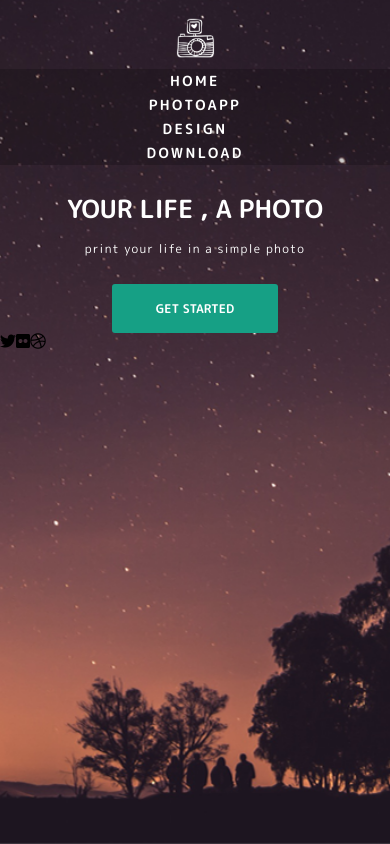
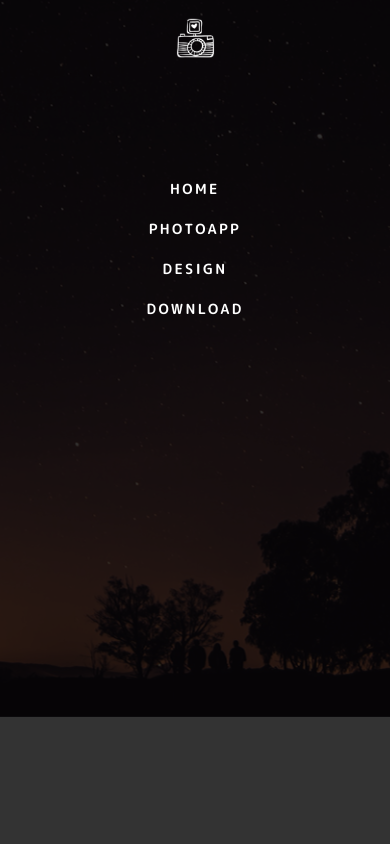
Before and after one commit to wyrwat/your_life_a_photo, a website: page index.html in a window 390 px wide. Both pictures are taken after a click on the item 194 px from the left and 39 px from the top of the page. Drawn offline with Linux system fonts and the light colour scheme.

Commit message:
add mobile menu

```diff
--- a/index.html
+++ b/index.html
@@ -13,7 +13,8 @@
 </head>
 
 <body>
-    <section class="home flex-wrapper">
+    <section class="home">
+        <div class="home__wrapper flex-wrapper">
             <ul class="home__menu flex-wrapper">
                 <li class="menu__item">
                     <h4>home</h4>
@@ -41,6 +42,7 @@
                 <i class="fab fa-flickr"></i>
                 <i class="fab fa-dribbble"></i>
             </div>
+        </div>
     </section>
     <script src="js/script.js"></script>
 </body>
--- a/js/script.js
+++ b/js/script.js
@@ -1,9 +1,14 @@
 const cameraIcon = document.querySelector('.menu__item--image');
-
+const menuItem = document.querySelectorAll('.menu__item');
+const menuTitle = document.querySelector('.home__title');
+const socialMedia = document.querySelector('.home__social-media');
+const homeWrapper = document.querySelector('.home__wrapper');
 menuActive = () => {
-    const menuItem = document.querySelectorAll('.menu__item');
     menuItem.forEach((item) => {
         item.classList.toggle('menu__item--active');
     })
+    menuTitle.classList.toggle('home__title--inactive');
+    homeWrapper.classList.toggle('home__wrapper--menu-on');
+    socialMedia.classList.toggle('home__title--inactive');
 }
 cameraIcon.addEventListener('click', menuActive);
--- a/sass/components/_home__menu.scss
+++ b/sass/components/_home__menu.scss
@@ -6,10 +6,9 @@
     height: 180px;
     list-style: none;
 
-
     .menu__item {
         display: none;
-        padding: 2px;
+        padding: 10px;
         width: 100%;
         text-align: center;
 
@@ -28,12 +27,16 @@
 
     .menu__item--active {
         display: block;
-        background-color: rgba(0, 0, 0, .2);
+        // background-color: rgba(0, 0, 0, .2);
+        // height: 100vh;
     }
+
+
 
     .menu__item--image {
         order: -1;
         margin-top: 10px;
         transform: scale(.7);
+        margin-bottom: 100px;
     }
 }
--- a/sass/components/_home__social-media.scss
+++ b/sass/components/_home__social-media.scss
@@ -0,0 +1,5 @@
+.home__social-media {}
+
+.home__social-media--inactive {
+    display: none;
+}
--- a/sass/components/_home__title.scss
+++ b/sass/components/_home__title.scss
@@ -19,3 +19,7 @@
         margin: 13px 0 26px;
     }
 }
+
+.home__title--inactive {
+    display: none;
+}
--- /dev/null
+++ b/sass/components/_home__wrapper.scss
@@ -0,0 +1,10 @@
+.home__wrapper {
+    flex-direction: column;
+    height: 100vh;
+    width: 100vw;
+}
+
+.home__wrapper--menu-on {
+    background-color: rgba(0, 0, 0, .8);
+    z-index: 1;
+}
--- a/sass/layout/_home.scss
+++ b/sass/layout/_home.scss
@@ -1,7 +1,6 @@
 .home {
-    flex-direction: column;
     background-image: url(/images/home-background.png);
-    height: 100vh;
+    height: 85vh;
     width: 100%;
     background-size: cover;
     background-position: center;
--- a/sass/style.scss
+++ b/sass/style.scss
@@ -7,3 +7,4 @@
 @import "components/home__title";
 @import "components/home__social-media";
 @import "components/btn";
+@import "components/home__wrapper";
```
Also changed, not shown: css/style.css, css/style.prefixed.css, 2 other files. Lines whose indentation alone changed are shown as unchanged.
